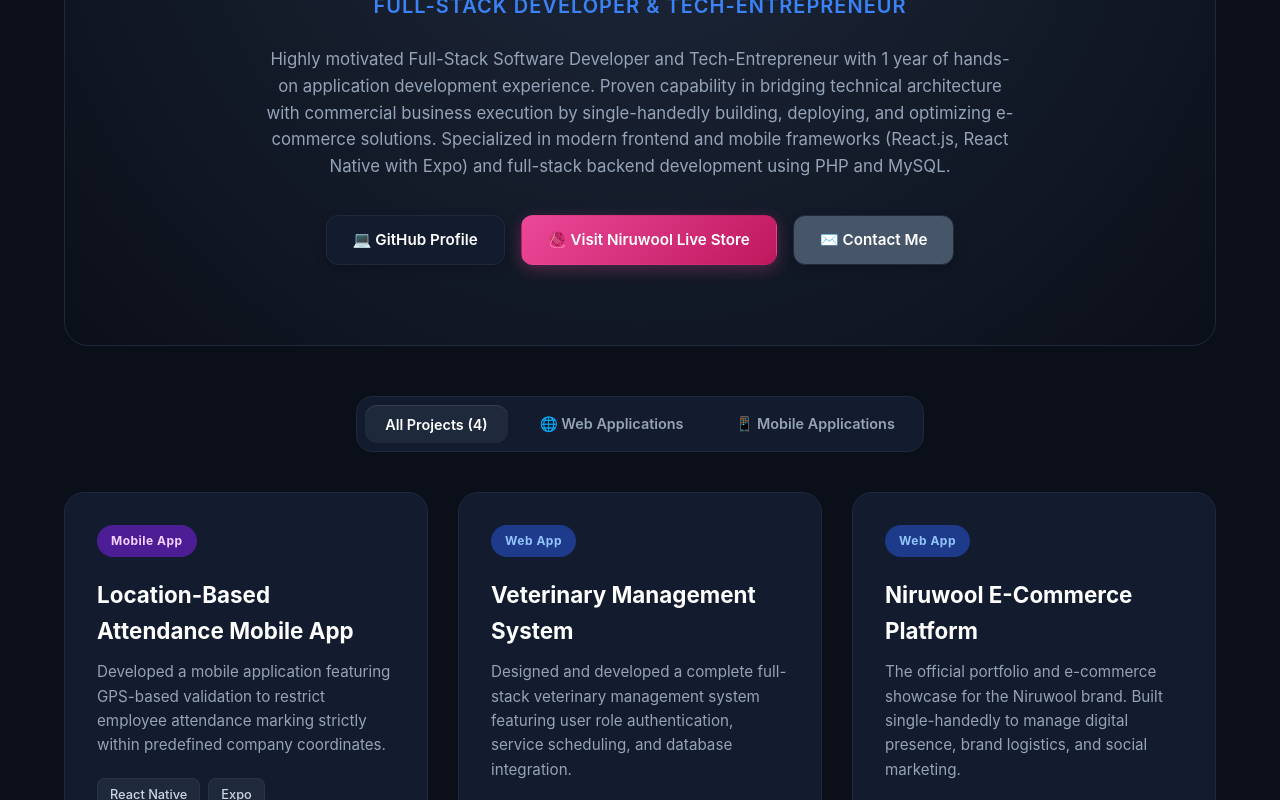
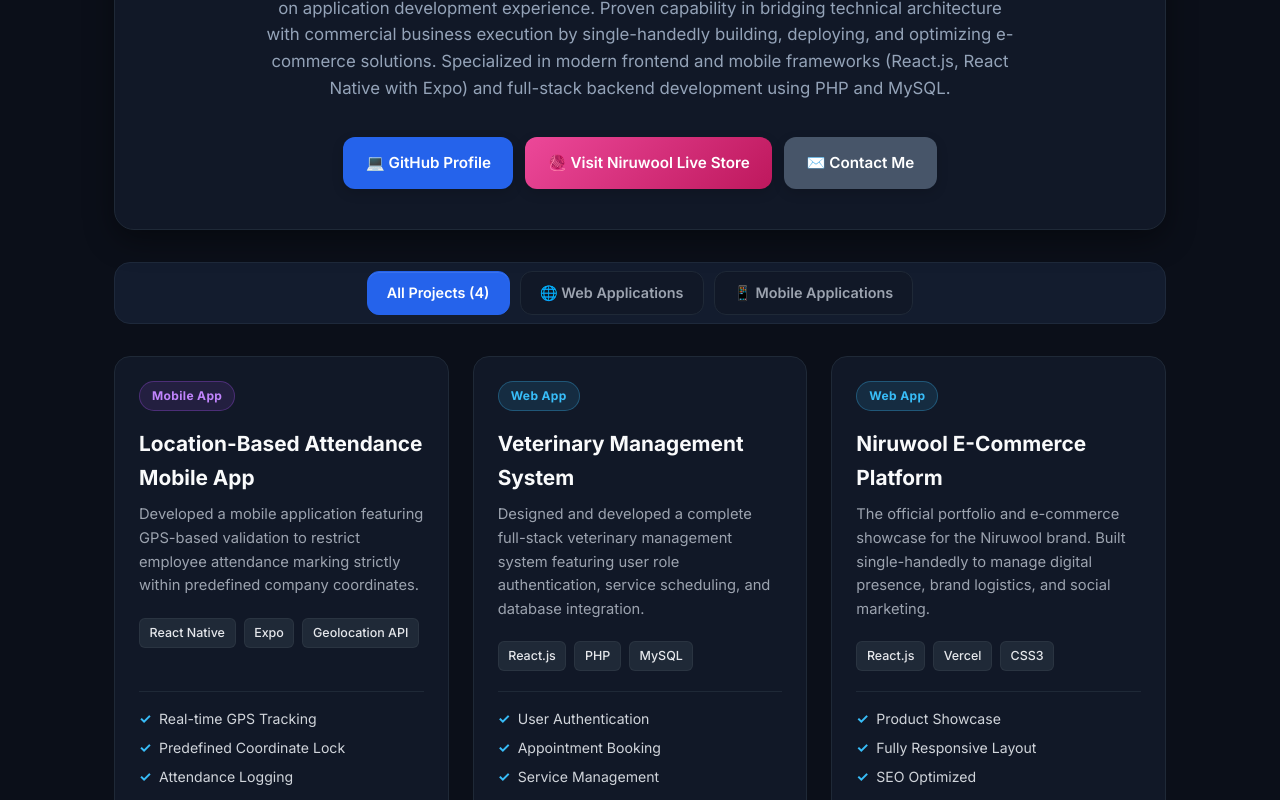
Before and after one commit to dilhara34/nirmadha_dilhari, a React (Create React App) app: page / in a window 1280 px wide. Shown: the part 240-1040 px from the top of the page. Built offline with nearby package versions, Linux system fonts and the light colour scheme.

Commit message:
Update App.css
New code add

```diff
--- a/src/App.css
+++ b/src/App.css
@@ -1,38 +1,274 @@
-.App {
-  text-align: center;
+/* Google Fonts */
+@import url('https://fonts.googleapis.com/css2?family=Inter:wght@400;500;600;700&display=swap');
+
+* {
+  box-sizing: border-box;
+  margin: 0;
+  padding: 0;
 }
 
-.App-logo {
-  height: 40vmin;
-  pointer-events: none;
+body {
+  font-family: 'Inter', -apple-system, BlinkMacSystemFont, 'Segoe UI', Roboto, sans-serif;
+  background-color: #0b0f19;
+  color: #f1f5f9;
+  line-height: 1.6;
+  min-height: 100vh;
 }
 
-@media (prefers-reduced-motion: no-preference) {
-  .App-logo {
-    animation: App-logo-spin infinite 20s linear;
+.container {
+  width: 100%;
+  max-width: 1100px;
+  margin: 0 auto;
+  padding: 1.5rem 1rem;
+}
+
+/* HEADER SECTION */
+header {
+  text-align: center;
+  padding: 2.5rem 1.25rem;
+  background: #111827;
+  border-radius: 20px;
+  box-shadow: 0 10px 30px rgba(0, 0, 0, 0.4);
+  margin-bottom: 2rem;
+  border: 1px solid #1f2937;
+}
+
+header h1 {
+  font-size: 2.2rem;
+  font-weight: 700;
+  color: #ffffff;
+  margin-bottom: 0.4rem;
+  letter-spacing: -0.02em;
+}
+
+header .title {
+  font-size: 1.1rem;
+  color: #38bdf8;
+  font-weight: 600;
+  margin-bottom: 1rem;
+}
+
+header .about {
+  max-width: 680px;
+  margin: 0 auto 1.75rem auto;
+  color: #9ca3af;
+  font-size: 0.95rem;
+  line-height: 1.6;
+}
+
+/* BUTTONS / LINKS */
+.links-container {
+  display: flex;
+  flex-direction: column;
+  align-items: center;
+  gap: 12px;
+  width: 100%;
+}
+
+.btn {
+  display: inline-flex;
+  align-items: center;
+  justify-content: center;
+  padding: 0.85rem 1.4rem;
+  border-radius: 12px;
+  text-decoration: none;
+  font-weight: 600;
+  font-size: 0.95rem;
+  transition: all 0.25s ease;
+  width: 100%;
+  max-width: 320px;
+  border: none;
+  cursor: pointer;
+  box-shadow: 0 4px 12px rgba(0, 0, 0, 0.15);
+}
+
+.btn-primary {
+  background-color: #2563eb;
+  color: #ffffff;
+}
+
+.btn-primary:hover {
+  background-color: #1d4ed8;
+  transform: translateY(-2px);
+}
+
+.btn-accent {
+  background-color: #ec4899;
+  color: #ffffff;
+}
+
+.btn-accent:hover {
+  background-color: #db2777;
+  transform: translateY(-2px);
+}
+
+/* FILTER TABS */
+.filter-tabs {
+  display: flex;
+  flex-direction: column;
+  gap: 10px;
+  margin-bottom: 2rem;
+  width: 100%;
+}
+
+.tab {
+  background-color: #111827;
+  color: #9ca3af;
+  border: 1px solid #1f2937;
+  padding: 0.75rem 1.2rem;
+  border-radius: 12px;
+  cursor: pointer;
+  font-size: 0.9rem;
+  font-weight: 600;
+  transition: all 0.2s ease;
+  text-align: center;
+  width: 100%;
+}
+
+.tab.active, .tab:hover {
+  background-color: #2563eb;
+  color: #ffffff;
+  border-color: #2563eb;
+}
+
+/* PROJECTS GRID */
+.projects-grid {
+  display: grid;
+  grid-template-columns: 1fr;
+  gap: 1.5rem;
+}
+
+.card {
+  background: #111827;
+  border-radius: 16px;
+  padding: 1.5rem;
+  border: 1px solid #1f2937;
+  display: flex;
+  flex-direction: column;
+  justify-content: space-between;
+  transition: transform 0.2s ease, border-color 0.2s ease;
+}
+
+.card:hover {
+  border-color: #374151;
+  transform: translateY(-3px);
+}
+
+.badge {
+  display: inline-block;
+  padding: 0.3rem 0.75rem;
+  border-radius: 20px;
+  font-size: 0.75rem;
+  font-weight: 700;
+  margin-bottom: 1rem;
+  letter-spacing: 0.03em;
+}
+
+.badge-web {
+  background-color: rgba(56, 189, 248, 0.12);
+  color: #38bdf8;
+  border: 1px solid rgba(56, 189, 248, 0.3);
+}
+
+.badge-mobile {
+  background-color: rgba(168, 85, 247, 0.12);
+  color: #c084fc;
+  border: 1px solid rgba(168, 85, 247, 0.3);
+}
+
+.card h3 {
+  font-size: 1.3rem;
+  margin-bottom: 0.6rem;
+  color: #f9fafb;
+}
+
+.card p {
+  color: #9ca3af;
+  font-size: 0.92rem;
+  margin-bottom: 1.25rem;
+}
+
+/* TECH TAGS */
+.tech-tags {
+  display: flex;
+  flex-wrap: wrap;
+  gap: 8px;
+  margin-bottom: 1.25rem;
+}
+
+.tag {
+  background-color: #1f2937;
+  color: #e5e7eb;
+  padding: 0.25rem 0.6rem;
+  border-radius: 6px;
+  font-size: 0.78rem;
+  font-weight: 500;
+}
+
+/* FEATURES LIST */
+.features-list {
+  list-style: none;
+  border-top: 1px solid #1f2937;
+  padding-top: 1rem;
+  margin-top: auto;
+}
+
+.features-list li {
+  font-size: 0.88rem;
+  color: #d1d5db;
+  margin-bottom: 0.4rem;
+  position: relative;
+  padding-left: 1.25rem;
+}
+
+.features-list li::before {
+  content: "✓";
+  color: #38bdf8;
+  font-weight: bold;
+  position: absolute;
+  left: 0;
+}
+
+/* FOOTER */
+footer {
+  text-align: center;
+  padding: 2.5rem 0 1rem 0;
+  color: #6b7280;
+  font-size: 0.85rem;
+}
+
+/* TABLET RESPONSIVE */
+@media (min-width: 640px) {
+  .links-container {
+    flex-direction: row;
+    justify-content: center;
+  }
+
+  .btn {
+    width: auto;
+  }
+
+  .filter-tabs {
+    flex-direction: row;
+    justify-content: center;
+  }
+
+  .tab {
+    width: auto;
+  }
+
+  .projects-grid {
+    grid-template-columns: repeat(2, 1fr);
   }
 }
 
-.App-header {
-  background-color: #282c34;
-  min-height: 100vh;
-  display: flex;
-  flex-direction: column;
-  align-items: center;
-  justify-content: center;
-  font-size: calc(10px + 2vmin);
-  color: white;
-}
+/* DESKTOP RESPONSIVE */
+@media (min-width: 1024px) {
+  .container {
+    padding: 3rem 1.5rem;
+  }
 
-.App-link {
-  color: #61dafb;
-}
-
-@keyframes App-logo-spin {
-  from {
-    transform: rotate(0deg);
-  }
-  to {
-    transform: rotate(360deg);
+  .projects-grid {
+    grid-template-columns: repeat(3, 1fr);
   }
 }
```
